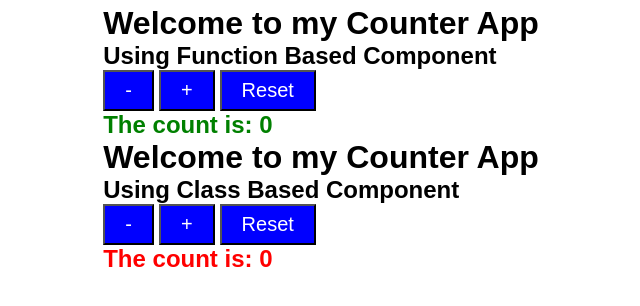
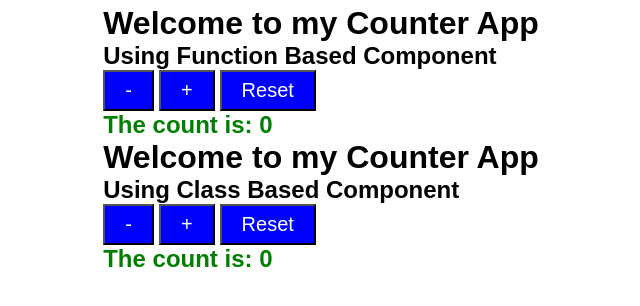
Before and after one commit to nimely111/React-Coding-snippet, a React (Vite) app: page / in a window 1280 px wide. Shown: the top 306 px of the page, without its empty margins (319-959 px from the left). Built offline with nearby package versions, Linux system fonts and the light colour scheme.

Commit message:
fix conditional color rendering in the output

```diff
--- a/src/react101/ClassStateComponent.jsx
+++ b/src/react101/ClassStateComponent.jsx
@@ -64,7 +64,7 @@ class ClassStateComponent extends Component{
                 this.setToZero
                 }>Reset</button>
 
-            {this.count >= 0 ? <h2
+            {this.state.count >= 0 ? <h2
             style={{
                 color: 'green'
                 }}>
```
